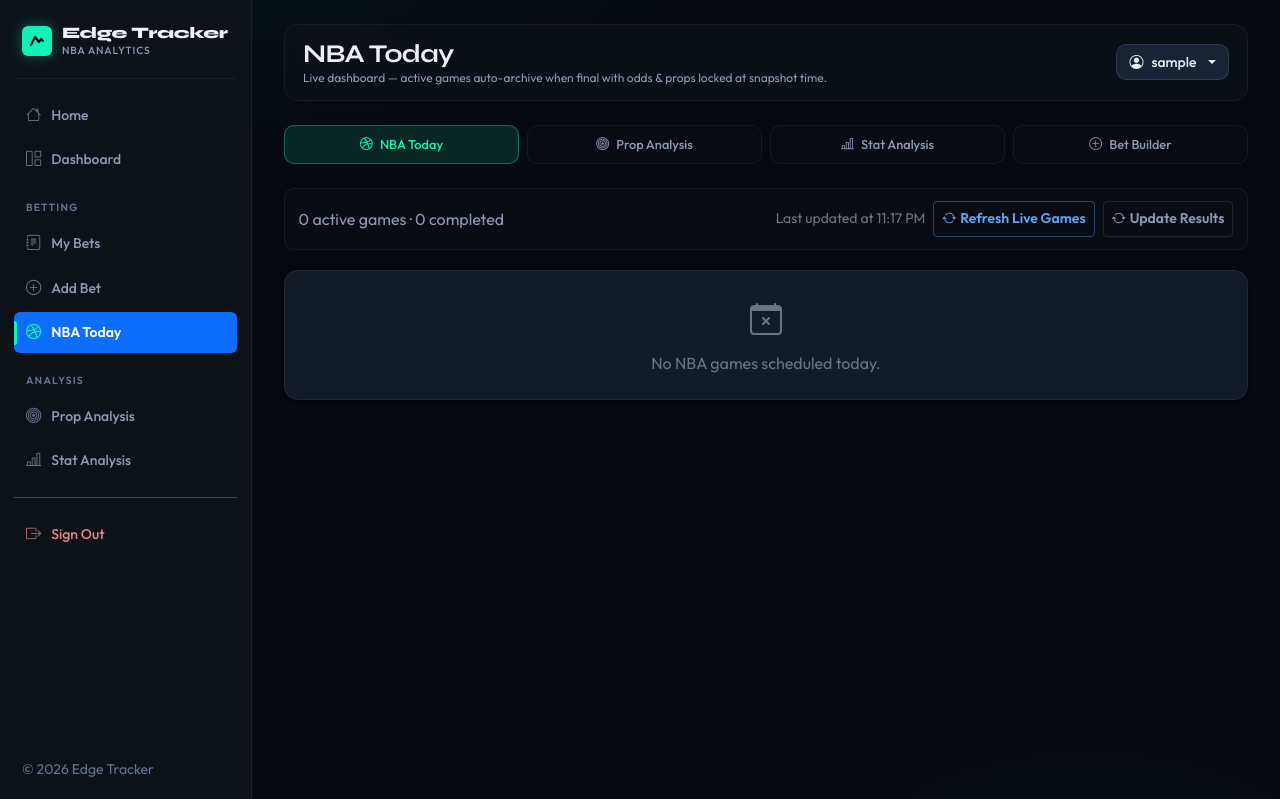
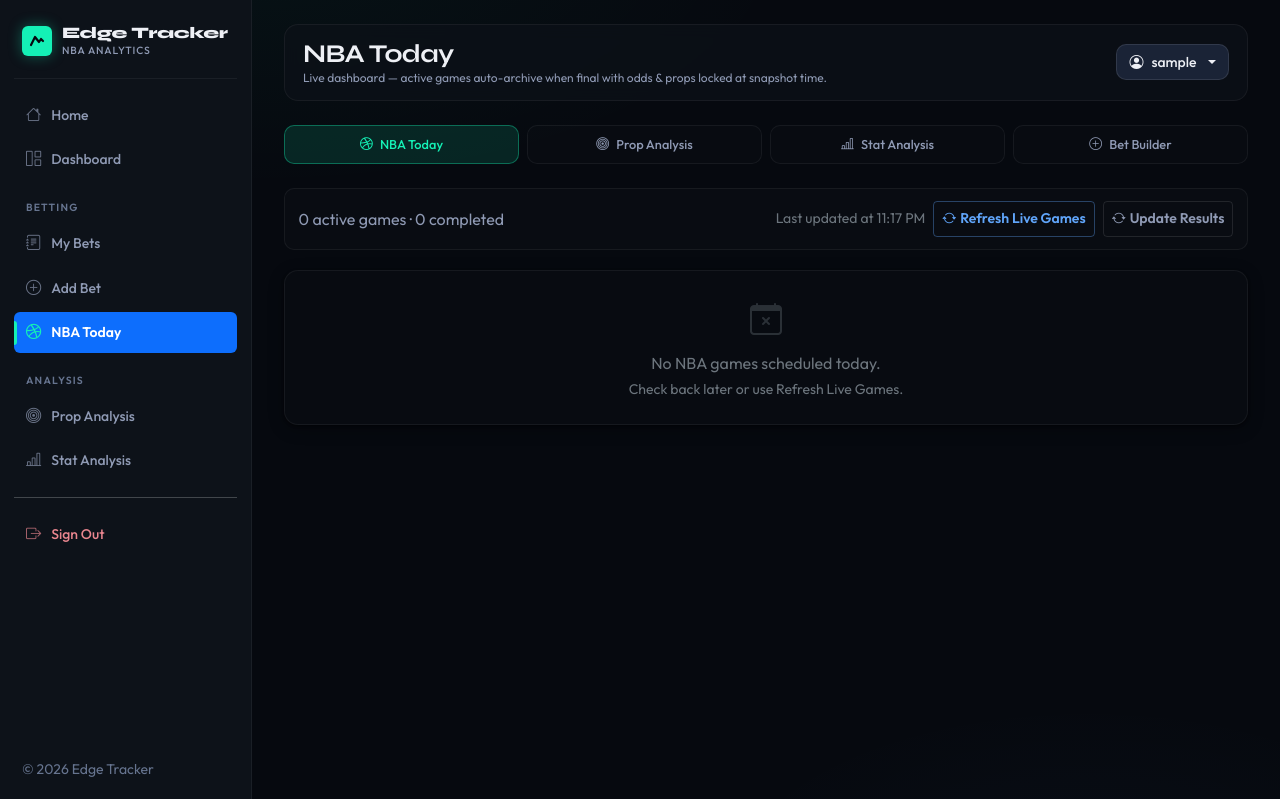
Before and after one commit to Moody24/sports_betting_tracker, a Flask app: page /nba/today in a window 1280 px wide. Shown: the top 799 px of the page. Run offline with Flask 3, Linux system fonts and the light colour scheme; the visitor is signed in with stand-in values (Sample User, id 1); data that the repository does not hold is empty; some libraries are stand-ins or nearby versions.

Commit message:
Standardize sportsbook loading, empty, and error states

```diff
--- a/app/static/css/theme.css
+++ b/app/static/css/theme.css
@@ -1427,6 +1427,19 @@ a:hover {
 .analysis-empty-icon { font-size: 2rem; }
 .analysis-toast-container { z-index: 1080; }
 .analysis-row-hidden { display: none !important; }
+
+/* Shared empty/error state treatment across sportsbook pages */
+.ux-empty-state {
+  border: 1px solid var(--border-subtle);
+  background: rgba(255,255,255,.012);
+}
+.ux-empty-icon {
+  opacity: 0.35;
+}
+.ux-state-error {
+  border: 1px solid rgba(240,68,56,.24);
+  background: rgba(240,68,56,.06);
+}
 
 .refresh-content {
   transition: opacity 0.18s ease;
--- a/app/static/js/betslip.js
+++ b/app/static/js/betslip.js
@@ -108,7 +108,7 @@
     if (!container) return;
     container.innerHTML =
       '<div class="small text-danger py-2 text-center">' +
-      '<i class="bi bi-exclamation-triangle me-1"></i>Failed to load props.' +
+      '<i class="bi bi-exclamation-triangle me-1"></i>Unable to load player props.' +
       '<button type="button" class="btn btn-xs btn-outline-danger ms-2 props-retry-btn">Retry</button>' +
       '</div>';
     var retryBtn = container.querySelector('.props-retry-btn');
--- a/app/templates/bets/nba_today.html
+++ b/app/templates/bets/nba_today.html
@@ -43,9 +43,10 @@
    ACTIVE GAMES
 ══════════════════════════════════════════════════════════════ #}
 {% if not games and not completed_snaps %}
-<div class="card-soft p-4 text-center text-secondary mb-4">
-  <i class="bi bi-calendar-x today-empty-icon"></i>
+<div class="ux-empty-state card-soft p-4 text-center text-secondary mb-4">
+  <i class="bi bi-calendar-x today-empty-icon ux-empty-icon"></i>
   <p class="mt-2 mb-0">No NBA games scheduled today.</p>
+  <p class="small mt-1 mb-0">Check back later or use Refresh Live Games.</p>
 </div>
 {% endif %}
 
@@ -253,7 +254,7 @@
   {% endfor %}
 </div>
 
-<div id="active-games-error" class="card-soft p-3 text-center text-danger mb-4" hidden>
+<div id="active-games-error" class="ux-state-error card-soft p-3 text-center text-danger mb-4" hidden>
   <div class="mb-2"><i class="bi bi-exclamation-triangle me-1"></i>Unable to refresh live games.</div>
   <button class="btn btn-sm btn-outline-danger" type="button" id="retry-active-games">Retry</button>
 </div>
```
Also changed, not shown: app/static/js/unified_bet_builder.js (+4 -4 lines), app/templates/bets/nba_analysis.html (+4 -4 lines), app/templates/bets/nba_stat_analysis.html (+4 -3 lines).
